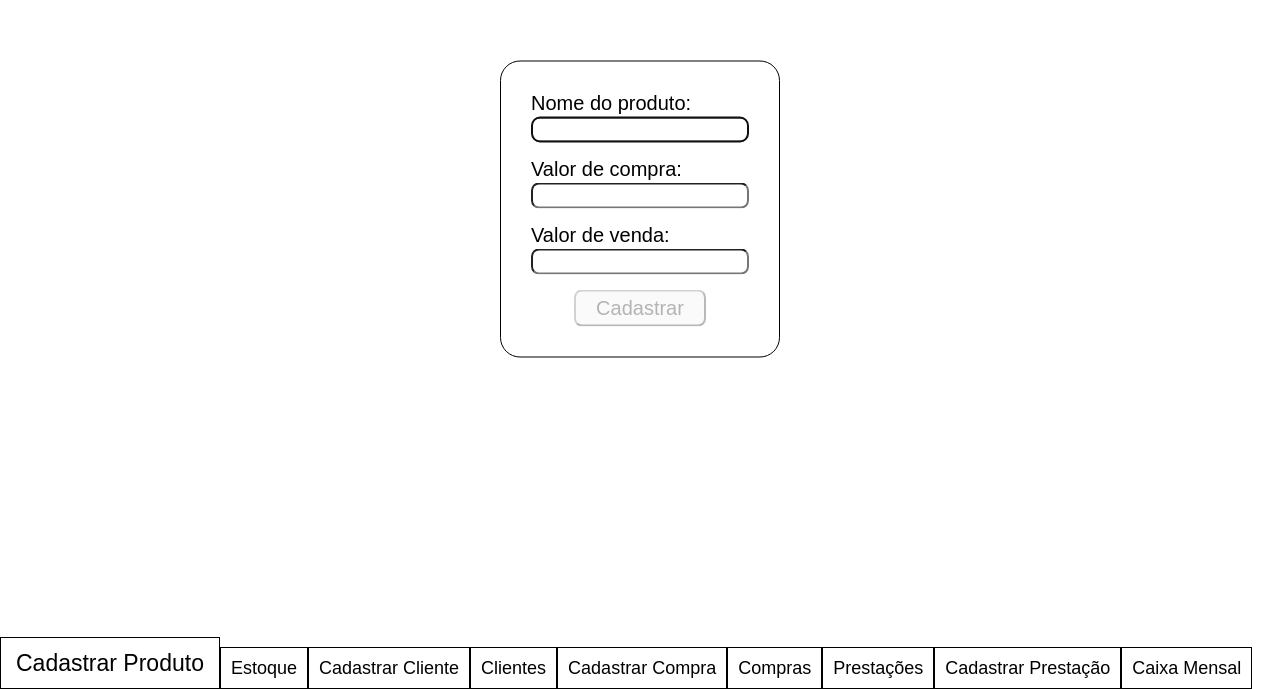
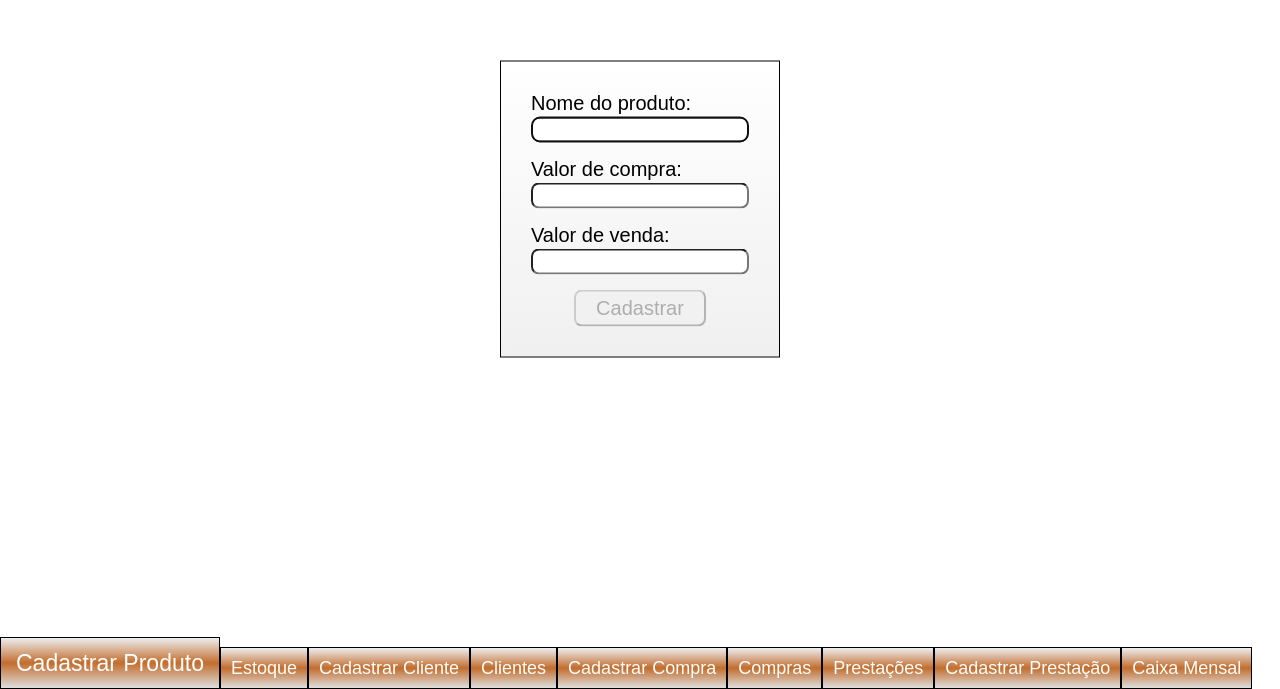
Before and after one commit to WWWrrMn/Loja, a plain HTML site: page index.html in a window 1280 px wide. Shown: the part 111-800 px from the top of the page. Drawn offline with Linux system fonts and the light colour scheme.

Commit message:
Update style.css Main

```diff
--- a/src/style.css
+++ b/src/style.css
@@ -4,10 +4,12 @@ body {
     display:flex;
     justify-content: center;
     font-family: Arial;
+    background: linear-gradient(#f0f0f0, #e0e0e0);
 }
 
 
 #centro {
+    background: linear-gradient(#ffffff, #f0f0f0);
     position:absolute;
     top: 40%;
     transform: translate(0, -50%);
@@ -17,7 +19,6 @@ body {
     align-items: center;
     border: 1px solid black;
     padding: 30px;
-    border-radius: 20px;
     > button {
         font-size: 20px;
         border-radius: 8px;
@@ -51,6 +52,7 @@ body {
 }
 
 .botaoNav {
+    color: white;
     border: 1px solid black;
     display:flex;
     justify-content: center;
@@ -59,14 +61,14 @@ body {
     font-size: 18px;
     height: 40px;
     cursor: pointer;
-    background-color: white;
+    background: linear-gradient(#edeef0, #c26d2d, #dedede);
     > span {
         cursor: pointer;
     }
 }
 
 .botaoNav:hover {
-    background-color: lightgray
+    filter: brightness(1.2);
 }
 span {
     cursor: default
```
